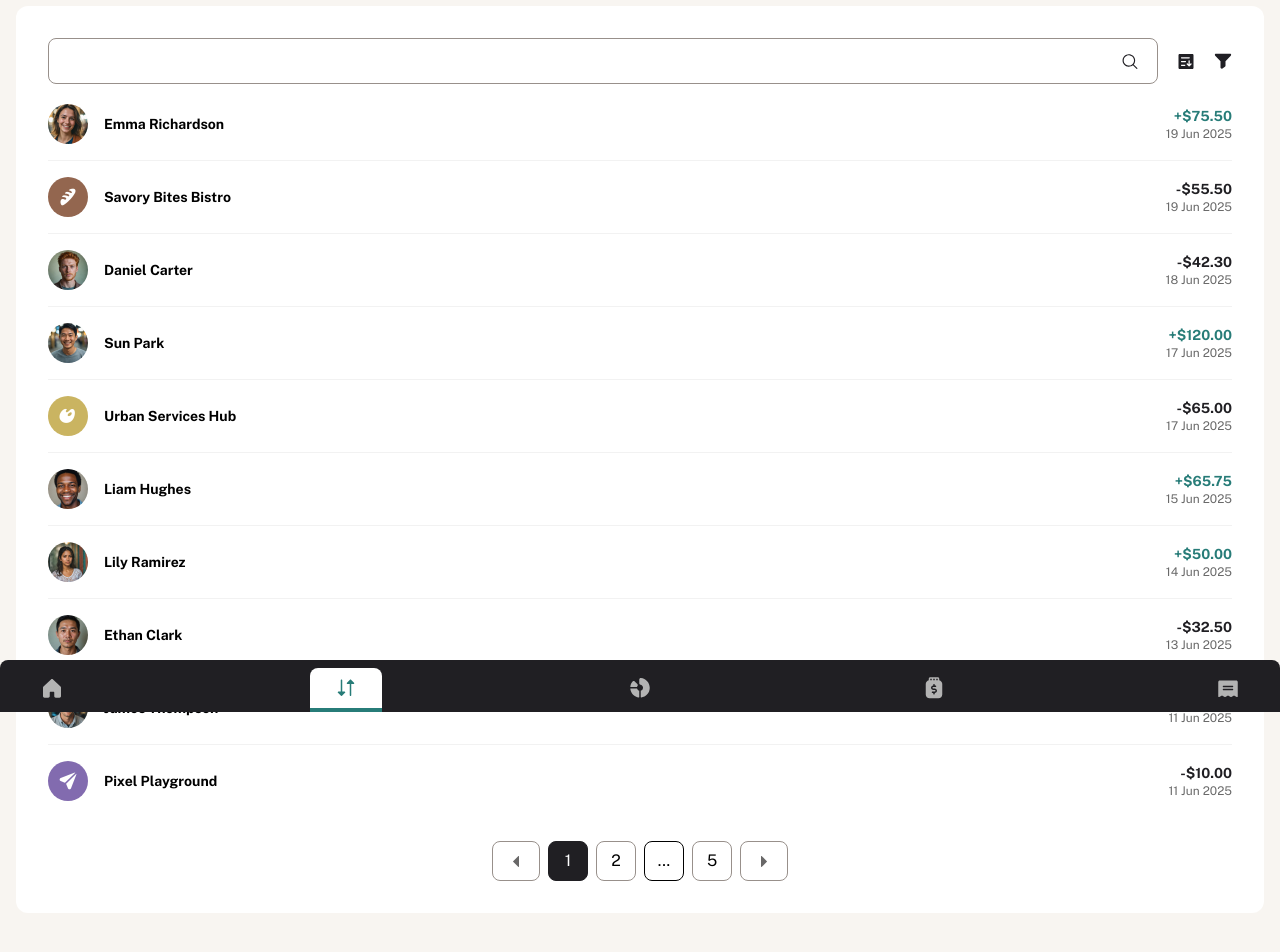
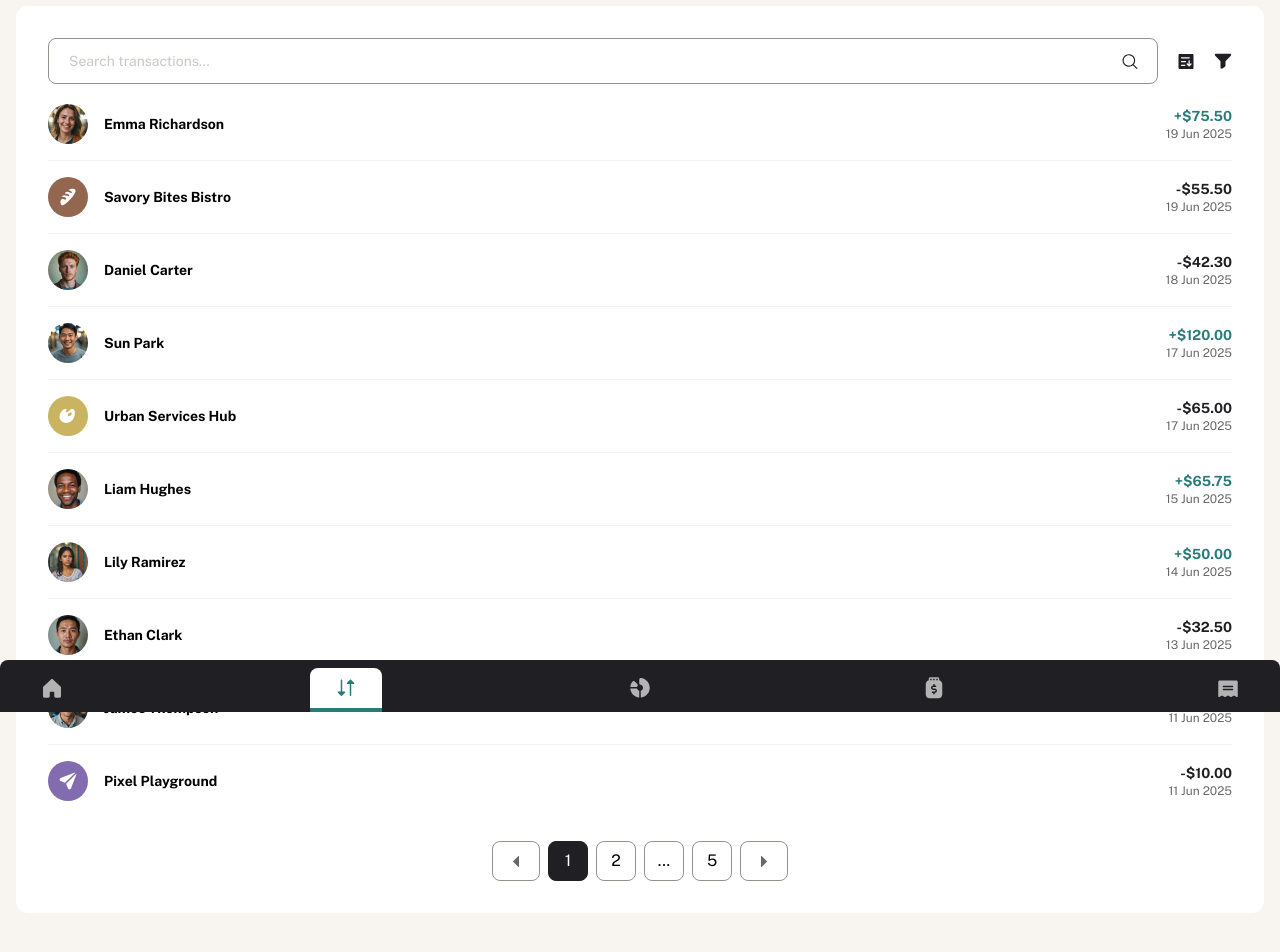
Before and after one commit to alexisborron/personal-finance-app, a React (Vite) app: page /transactions in a window 1280 px wide. Shown: the part 88-1040 px from the top of the page. Built offline with nearby package versions, Linux system fonts and the light colour scheme.

Commit message:
add search functionality to TransactionsPage, fix typos, change transaction item key, and fix  breakClassName styles

```diff
--- a/src/pages/Transactions/PaginatedTransactionList.jsx
+++ b/src/pages/Transactions/PaginatedTransactionList.jsx
@@ -43,7 +43,7 @@ export default function PaginatedTransactionList({ itemsPerPage, items }) {
         containerClassName="flex justify-center items-center gap-2 mt-300"
         pageLinkClassName="pagination-button border-beige-500"
         activeLinkClassName="bg-grey-900 border-grey-900 border text-white"
-        breakClassName="pagination-button"
+        breakClassName="pagination-button border-beige-500"
         renderOnZeroPageCount={null}
       />
     </>
--- a/src/pages/Transactions/TransactionList.jsx
+++ b/src/pages/Transactions/TransactionList.jsx
@@ -5,7 +5,7 @@ export default function TransactionList({ data, hideLastBorder = false }) {
     <ul>
       {data.map((transaction, index) => (
         <TransactionItem
-          key={transaction.name}
+          key={`${transaction.name}-${index}`}
           {...transaction}
           isLastItem={hideLastBorder && index === data.length - 1}
         />
--- a/src/pages/Transactions/TransactionsPage.jsx
+++ b/src/pages/Transactions/TransactionsPage.jsx
@@ -1,9 +1,20 @@
+import { useState } from "react";
 import SearchIcon from "../../assets/images/icon-search.svg";
 import FilterIcon from "../../assets/images/icon-filter-mobile.svg";
 import SortIcon from "../../assets/images/icon-sort-mobile.svg";
 import PaginatedTransactionList from "./PaginatedTransactionList";
 
 function TransactionsPage({ data }) {
+  const [searchText, setSearchText] = useState("");
+  const searchHandler = (e) => {
+    setSearchText(e.target.value.toLowerCase());
+  };
+  const filteredTransactions =
+    searchText.trim() === ""
+      ? data.transactions
+      : data.transactions.filter((transaction) => {
+          return transaction.name.toLowerCase().includes(searchText);
+        });
   return (
     <main>
       <h1 className="text-heading mb-400">Transactions</h1>
@@ -18,12 +29,18 @@ function TransactionsPage({ data }) {
             <input
               type="search"
               className="border-beige-500 text-beige-500 w-full rounded-lg border-1 px-250 py-150 text-sm"
+              onChange={searchHandler}
+              value={searchText}
+              placeholder="Search transactions..."
             ></input>
           </div>
-          <img src={SortIcon} alt="Filter Icon" />
+          <img src={SortIcon} alt="Sort Icon" />
           <img src={FilterIcon} alt="Filter Icon" />
         </div>
-        <PaginatedTransactionList itemsPerPage={10} items={data.transactions} />
+        <PaginatedTransactionList
+          itemsPerPage={10}
+          items={filteredTransactions}
+        />
       </section>
     </main>
   );
```
